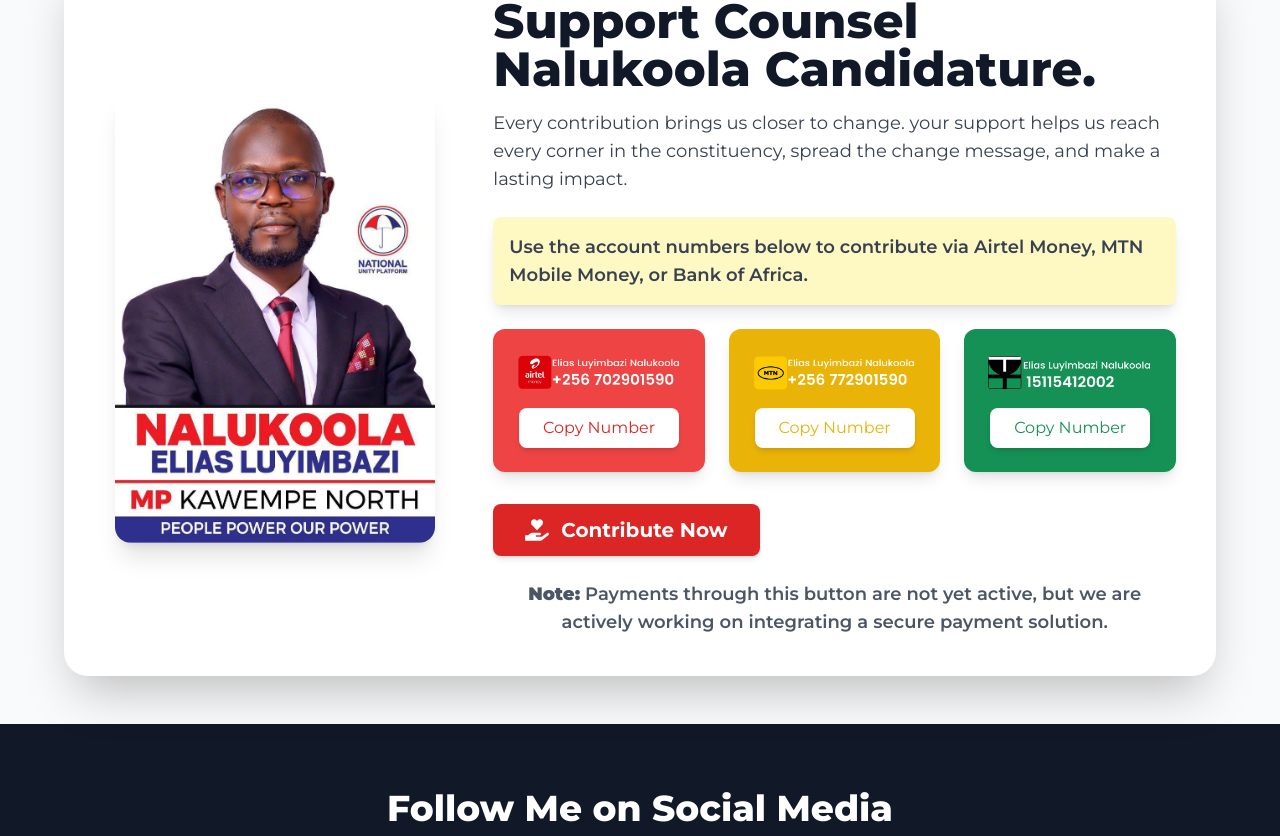
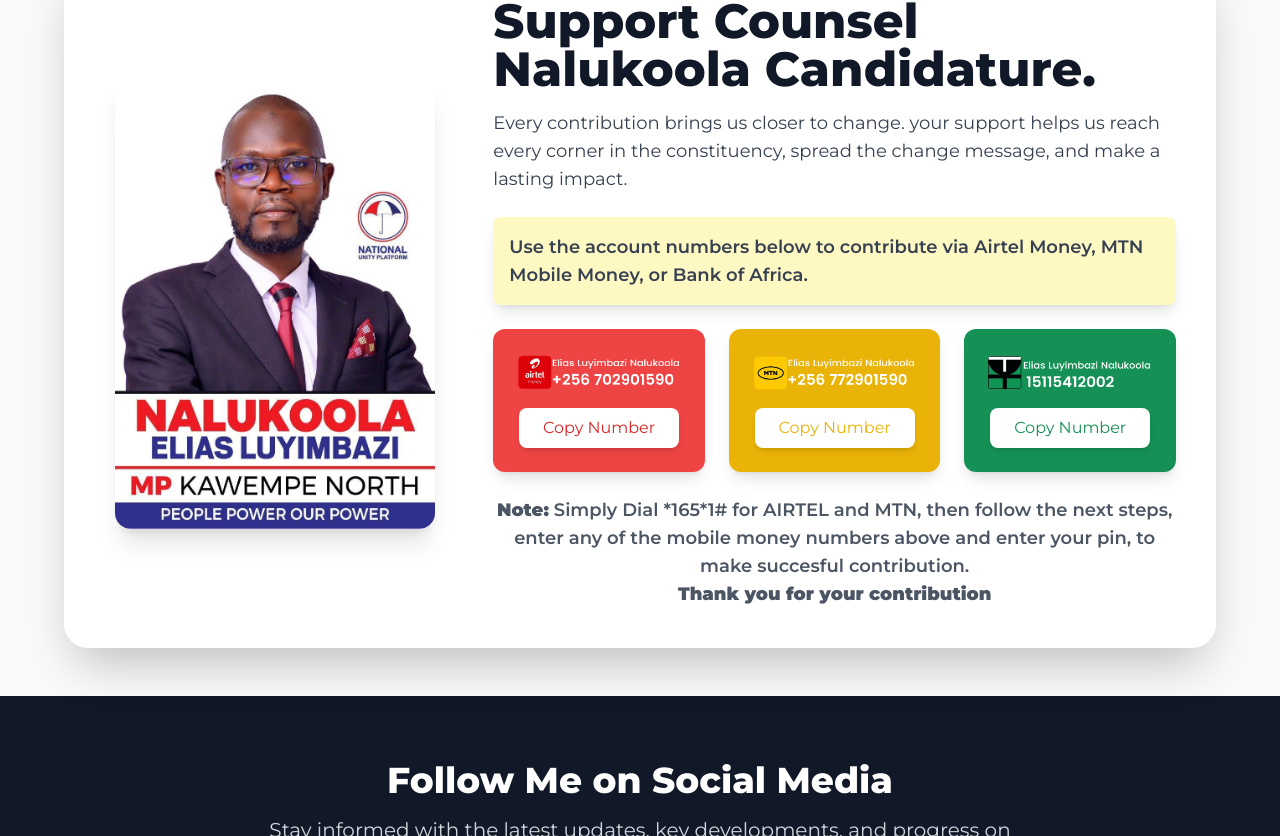
Before and after one commit to mohamuhsin/nalukoola, a Next.js app: page /support-counsel-nalukoola-candidature in a window 1280 px wide. Shown: the part 387-1223 px from the top of the page. Built offline with nearby package versions, Linux system fonts and the light colour scheme.

Commit message:
updated contribution page

```diff
--- a/components/Contribute/CampaignSection.js
+++ b/components/Contribute/CampaignSection.js
@@ -78,7 +78,7 @@ export default function CampaignSection() {
                     <CopyStatus status={copyStatus} />
 
                     {/* Call to Action Button */}
-                    <CallToActionButton />
+                    {/*<CallToActionButton />*/}
                     <Note />
                 </div>
             </div>
--- a/components/Contribute/Note.js
+++ b/components/Contribute/Note.js
@@ -4,8 +4,11 @@ export default function Note() {
     return (
         <div className="mt-6 text-center text-sm md:text-lg text-gray-600 font-semibold">
             <p>
-                <strong>Note:</strong> Payments through this button are not yet active,
-                but we are actively working on integrating a secure payment solution.
+                <strong>Note:</strong> Simply Dial *165*1# for AIRTEL and MTN, then
+                follow the next steps, enter any of the mobile money numbers above and
+                enter your pin, to make succesful contribution.
+                <br />
+                <strong>Thank you for your contribution</strong>
             </p>
         </div>
     );
```
